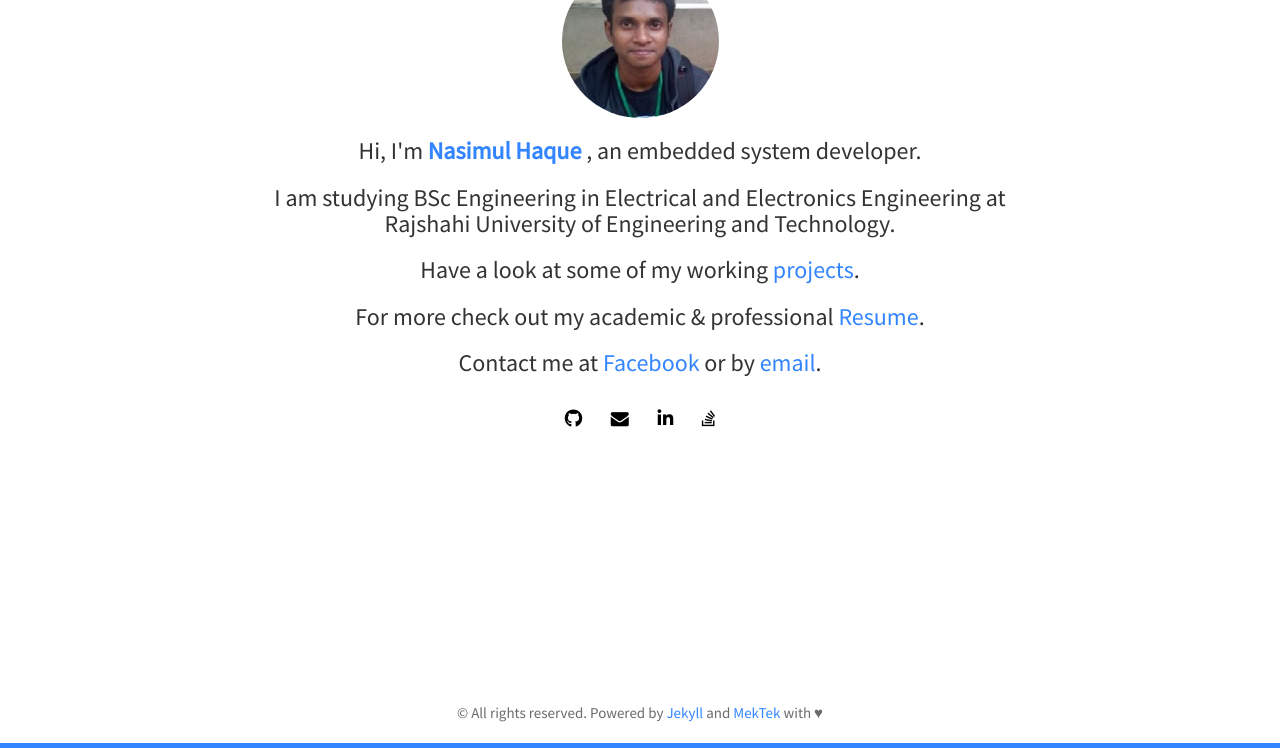
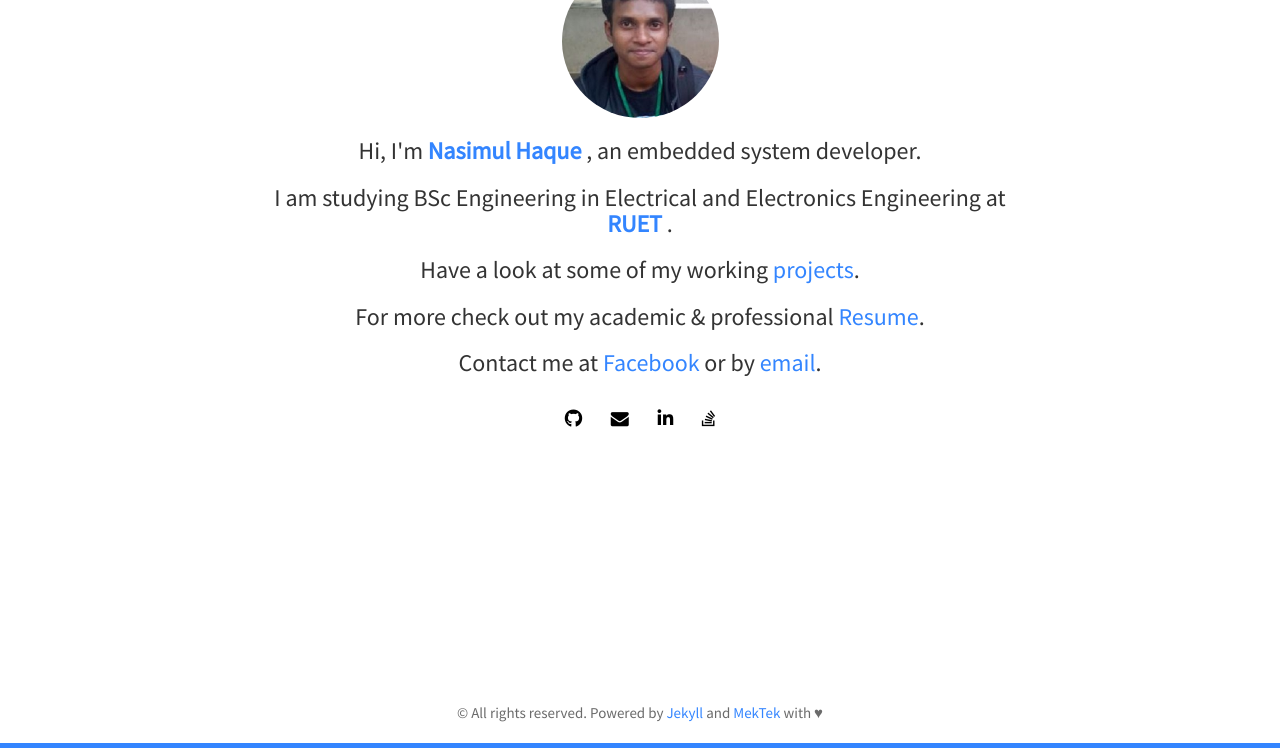
Before and after one commit to MekTekBD/robin, a Jekyll site: the page built from index.html, in a window 1280 px wide, cut to the strip 153-901 px from the top of the page. Built offline with Jekyll 4.4.1, drawn with Linux system fonts in a browser that asks for light colours; nearby versions of some CDN libraries; library files that are not in the unit come from our copies.

Commit message:
Create index.html

```diff
--- a/index.html
+++ b/index.html
@@ -8,7 +8,7 @@ layout: home
 		<center><img class="img-responsive img-circle" src="{{ site.baseurl }}static/img/{{ site.avatar }}" width="157" height="161" alt="Responsive image"></center>
 	  </div>
 		<h3>Hi, I'm <strong> <a href="http://facebook.com/{{site.facebook}}" target="_blank"> {{ site.author }}</a> </strong>, an embedded system developer.</h3>
-	  <h3> I am studying BSc Engineering in Electrical and Electronics Engineering at Rajshahi University of Engineering and Technology.</h3>
+	  <h3> I am studying BSc Engineering in Electrical and Electronics Engineering at <strong> <a href="http://ruet.ac.bd" target="_blank">RUET</a> </strong>.</h3>
 	  <h3>Have a look at some of my working <a href="{{ site.baseurl }}projects.html"> projects</a>.</h3>
 	  <h3>For more check out my academic &amp; professional <a href="resume.html">Resume</a>.</h3>
 	  <h3>Contact me at <a href="http://facebook.com/{{site.facebook}}">Facebook</a> or by <a href="mailto:{{ site.email }}">email</a>.</h3>
```
